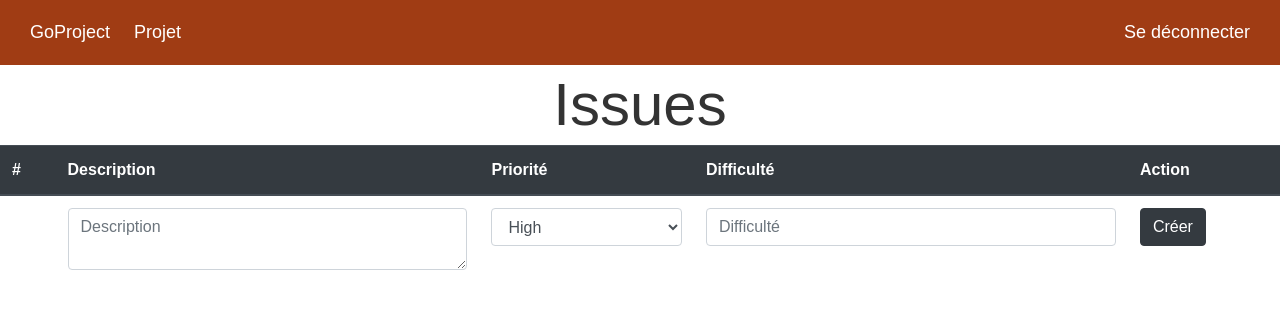
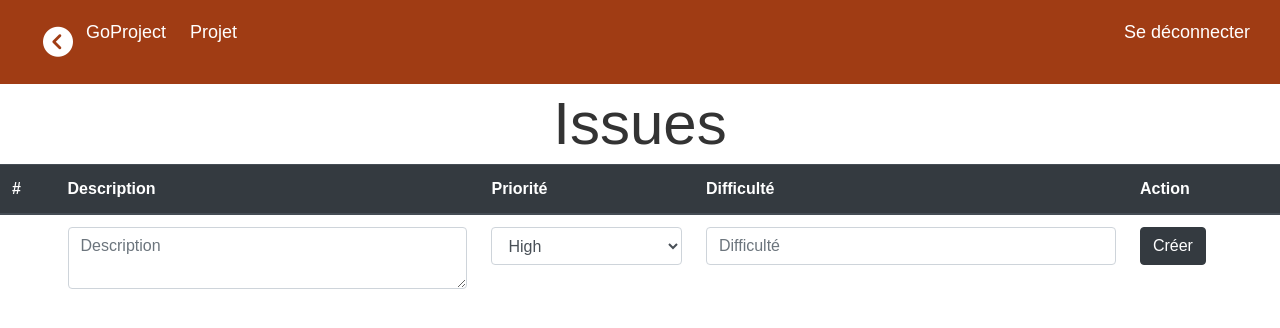
Before and after one commit to ngiachino/grp1_eq8_dev, a PHP site: page /app/view/issues.php in a window 1280 px wide. Shown: the top 328 px of the page. Run offline with PHP 8.4, Linux system fonts and the light colour scheme; a user stored in the database is signed in; data comes from the database, SQL or seed files in the repository; data that the repository does not hold is empty; some libraries are stand-ins or nearby versions.

Commit message:
[US4] Revenir à la page précedente

```diff
--- a/src/app/view/navbar.php
+++ b/src/app/view/navbar.php
@@ -6,6 +6,11 @@ $row = mysqli_fetch_row(startProfil());
 <link href="../../assets/css/navbar.css" rel="stylesheet">
 
 <div class="menuBar">
+    <div class="float-left">
+        <form>
+            <button class="fa fa-chevron-circle-left btn btn-transparent btn-xsm" style="color: white;" type="button" value="back" onclick="history.go(-1)"></button>
+        </form>
+    </div>
     <div class="float-left">
         <a href="profil.php">GoProject</a>
     </div>
```
